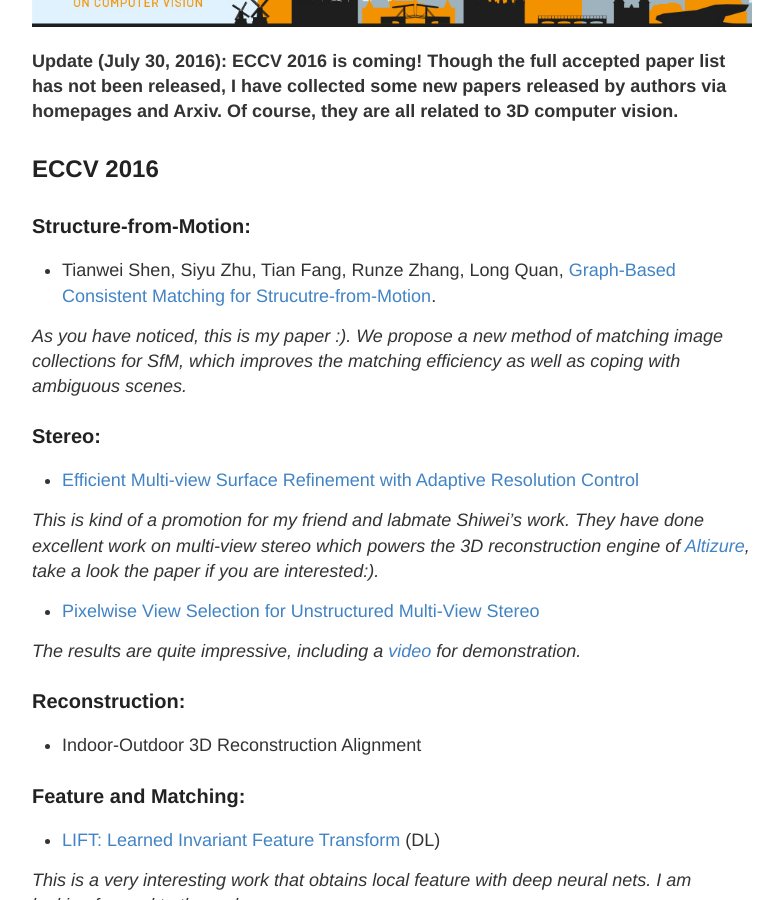
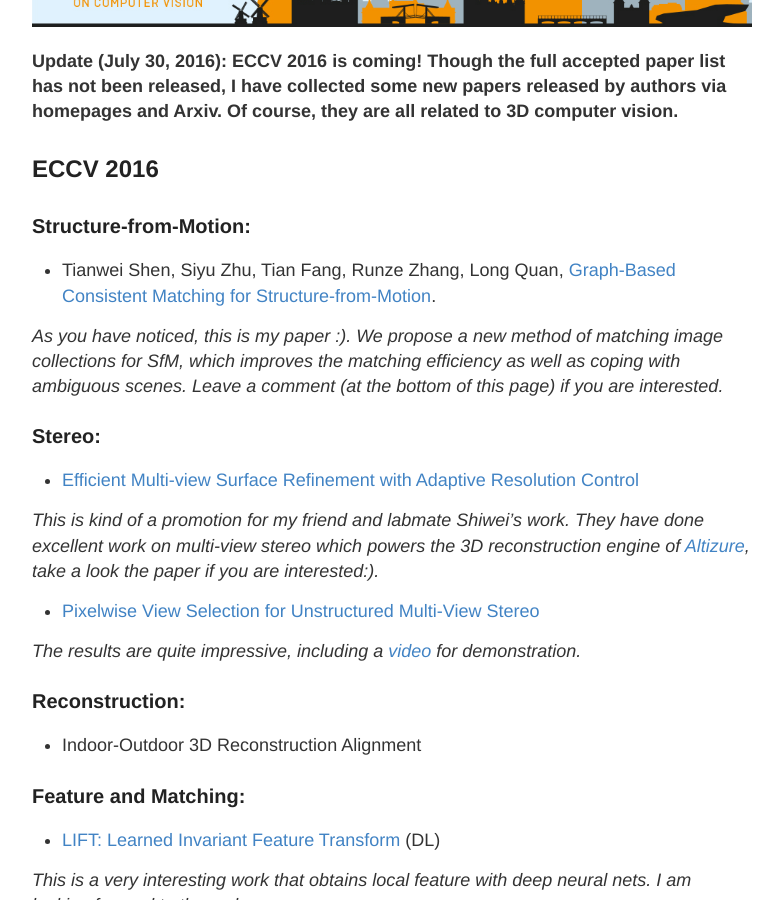
Before and after one commit to hlzz/hlzz.github.io, a Jekyll site: the page built from _posts/2016-5-20-top3dpapers.md, in a window 1280 px wide and 900 px high, scrolled down 425 px. Shown: the whole window, without its empty margins (248-1031 px from the left). Built offline with Jekyll 4.4.1, drawn with Linux system fonts in a browser that asks for light colours; comment, search, counter and statistics services are not loaded.

Commit message:
fix a typo strucutre->structure
Thanks Pierre Moulon for spotting this error.

```diff
--- a/_posts/2016-5-20-top3dpapers.md
+++ b/_posts/2016-5-20-top3dpapers.md
@@ -18,9 +18,9 @@ Lists and details to be extended...
 ## ECCV 2016
 
 ### Structure-from-Motion:
-* Tianwei Shen, Siyu Zhu, Tian Fang, Runze Zhang, Long Quan, [Graph-Based Consistent Matching for Strucutre-from-Motion](https://home.cse.ust.hk/~tshenaa/files/pub/eccv2016_graph_match.pdf).
+* Tianwei Shen, Siyu Zhu, Tian Fang, Runze Zhang, Long Quan, [Graph-Based Consistent Matching for Structure-from-Motion](https://home.cse.ust.hk/~tshenaa/files/pub/eccv2016_graph_match.pdf).
 
-*As you have noticed, this is my paper :). We propose a new method of matching image collections for SfM, which improves the matching efficiency as well as coping with ambiguous scenes.*
+*As you have noticed, this is my paper :). We propose a new method of matching image collections for SfM, which improves the matching efficiency as well as coping with ambiguous scenes. Leave a comment (at the bottom of this page) if you are interested.*
 
 ### Stereo:
 * [Efficient Multi-view Surface Refinement with Adaptive Resolution Control](http://home.cse.ust.hk/~slibc/pdf/arc.pdf)
```
